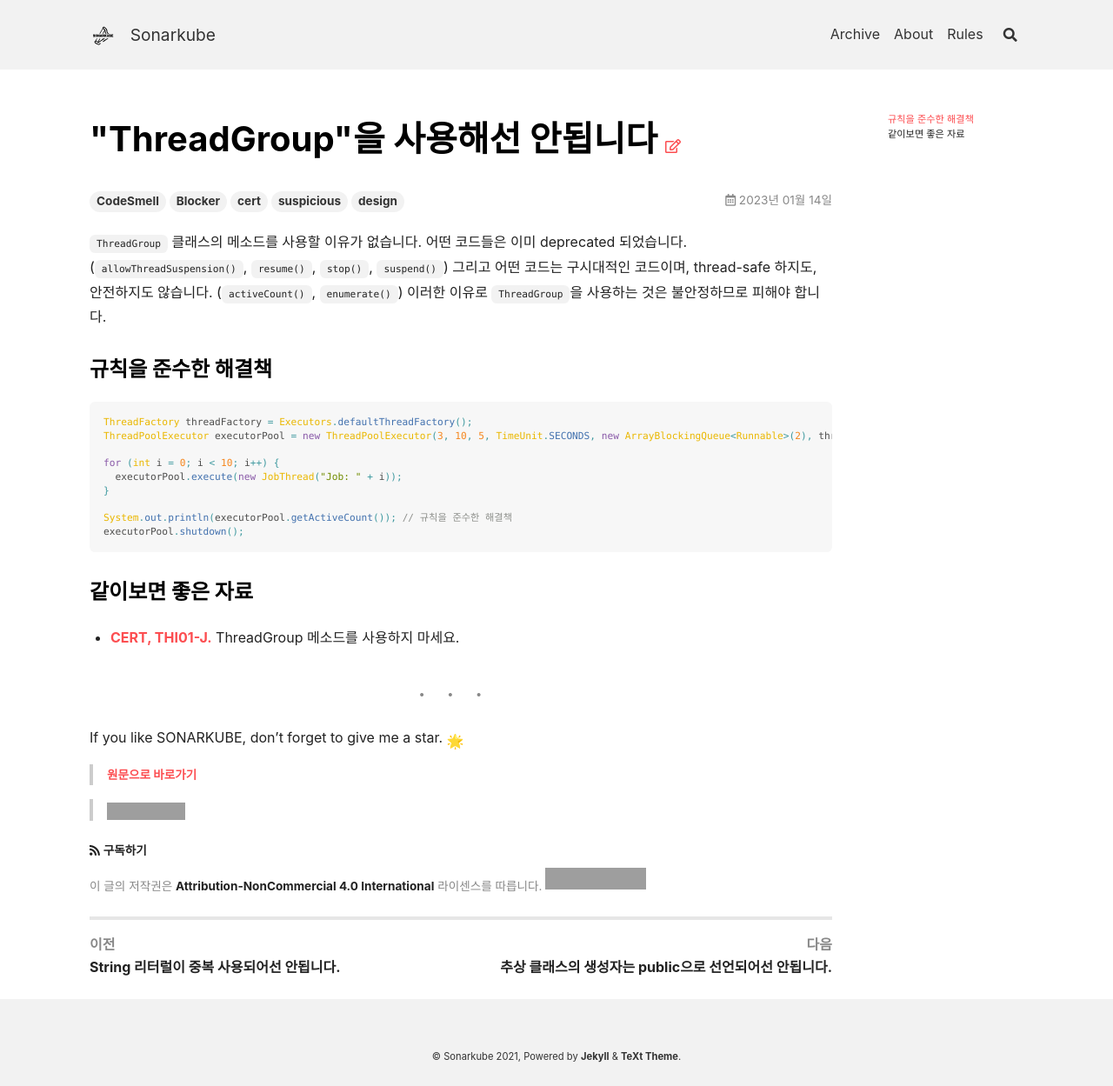
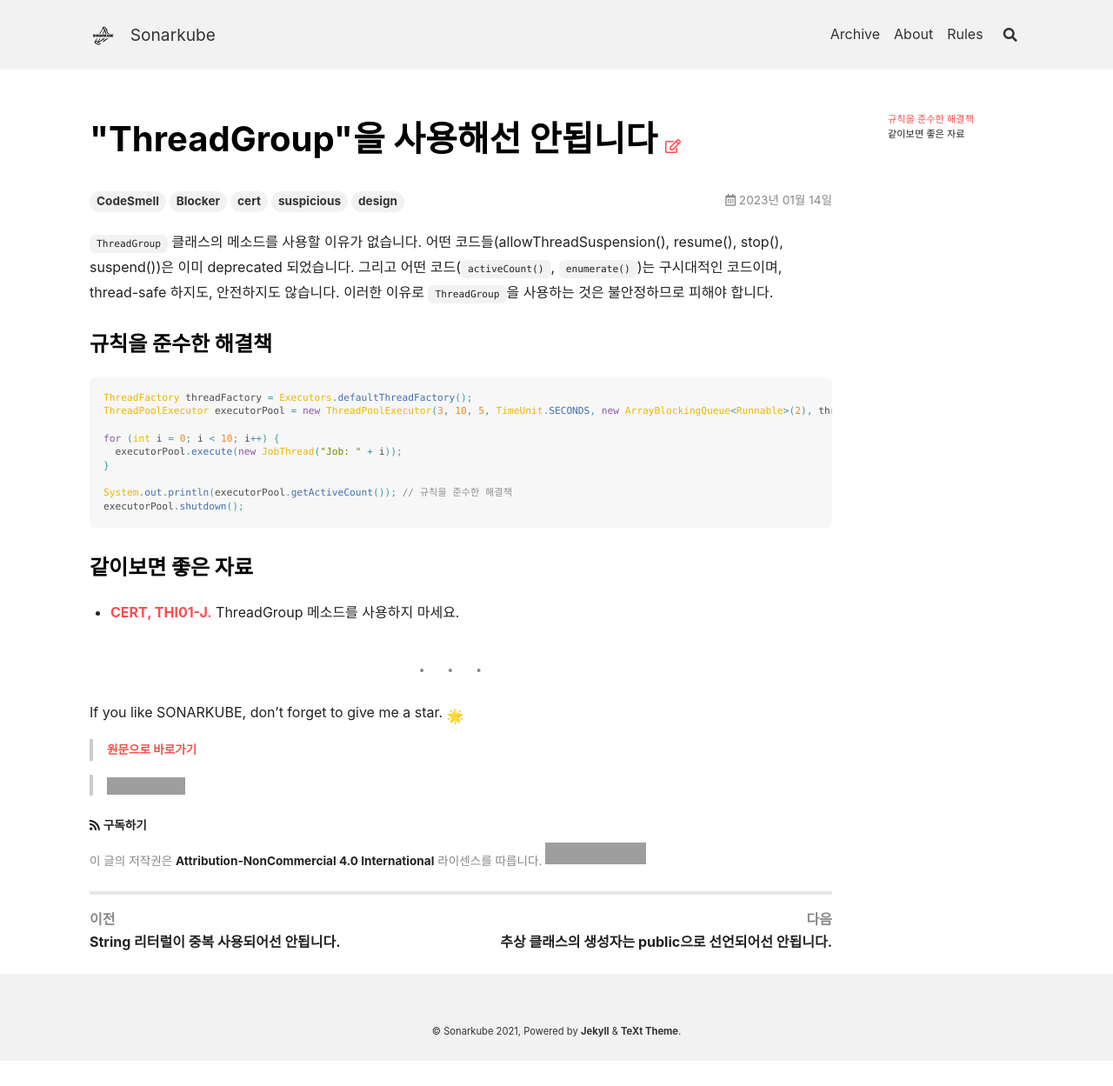
Before and after one commit to kantabile/sonarkube, a Jekyll site: the page built from _posts/java/2023-01-14-RSPEC-3014.md, in a window 1280 px wide. Shown: the whole page at 87% size. Built offline with Jekyll 4.4.1, drawn with Linux system fonts in a browser that asks for light colours; nearby versions of some CDN libraries; emoji names are drawn with the system emoji font; after the commit the page ends 1220 px from its top, so only the background shows below that; grey boxes are pictures that could not be loaded.

Commit message:
fix: review 반영. thx. ssungwxx & isangu

```diff
--- a/_posts/java/2023-01-14-RSPEC-3014.md
+++ b/_posts/java/2023-01-14-RSPEC-3014.md
@@ -9,8 +9,8 @@ tags:
 ---
 
 `ThreadGroup` 클래스의 메소드를 사용할 이유가 없습니다.
-어떤 코드들은 이미 deprecated 되었습니다. (`allowThreadSuspension()`, `resume()`, `stop()`, `suspend()`)
-그리고 어떤 코드는 구시대적인 코드이며, thread-safe 하지도, 안전하지도 않습니다. (`activeCount()`, `enumerate()`)
+어떤 코드들(allowThreadSuspension(), resume(), stop(), suspend())은 이미 deprecated 되었습니다.
+그리고 어떤 코드(`activeCount()`, `enumerate()`)는 구시대적인 코드이며, thread-safe 하지도, 안전하지도 않습니다.
 이러한 이유로 `ThreadGroup`을 사용하는 것은 불안정하므로 피해야 합니다.
 
 ### 규칙을 준수한 해결책
```
Also changed, not shown: _posts/java/2023-01-14-RSPEC-1192.md (+2 -0 lines), _posts/java/2023-01-14-RSPEC-5993.md (+0 -4 lines).
